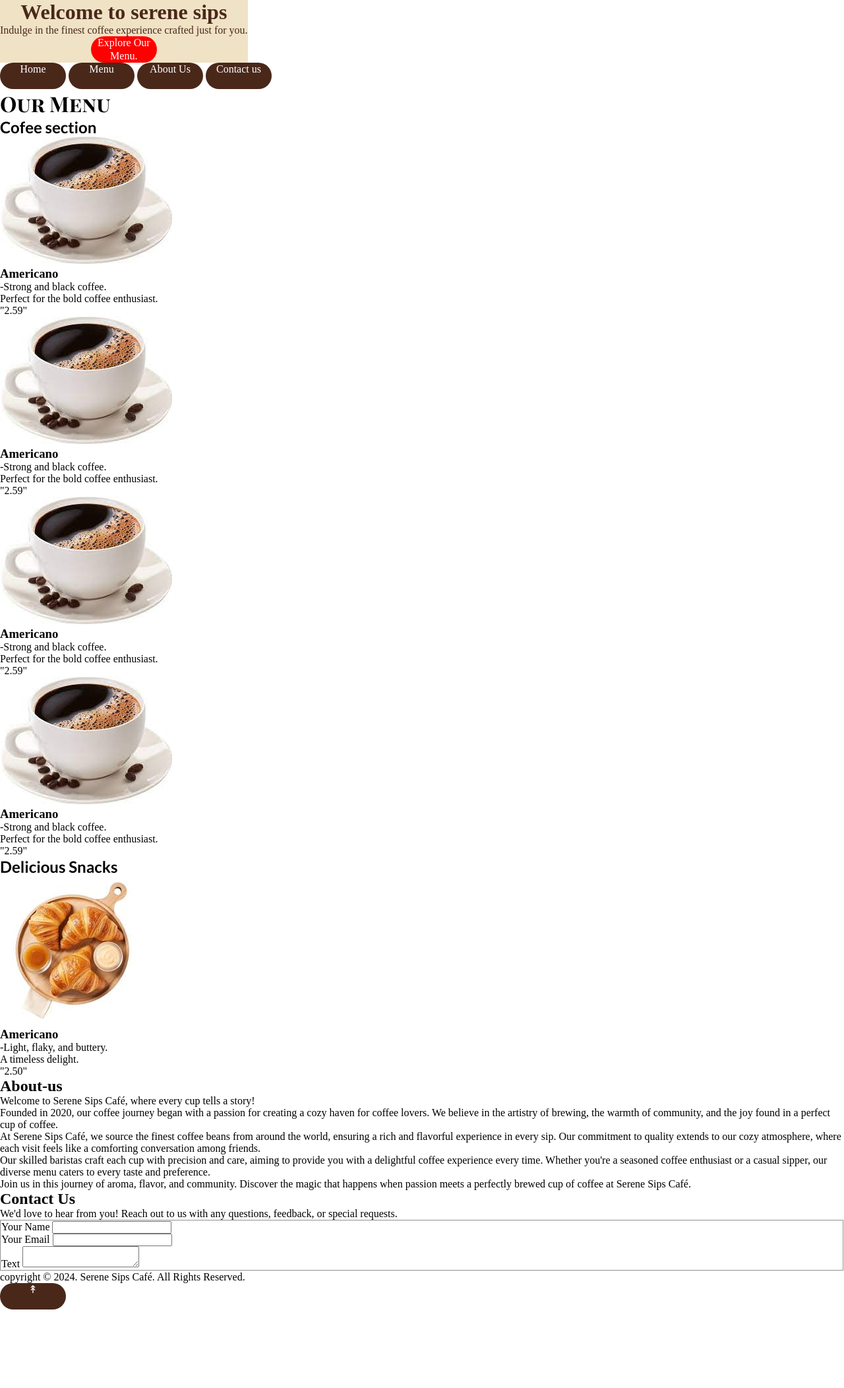
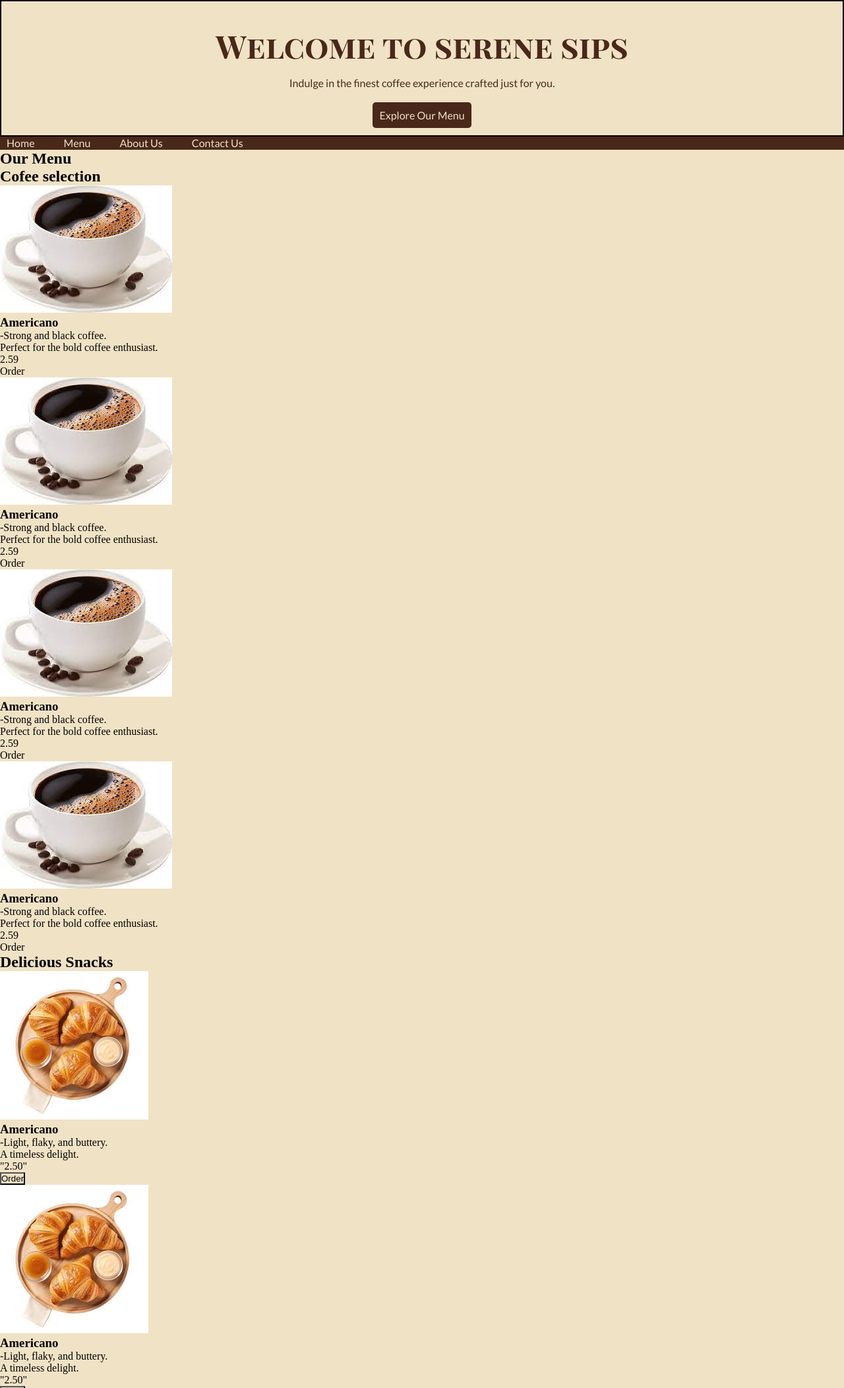
Before and after one commit to Ntnick-22/serene-sips-v1, a plain HTML site: page index.html in a window 1280 px wide. Shown: the top 2104 px of the page at 66% size. Before the commit the page ends 1985 px from the top, so only its background shows below. Drawn offline with Linux system fonts and the light colour scheme.

Commit message:
color and font feautes addedd

```diff
--- a/index.html
+++ b/index.html
@@ -3,87 +3,96 @@
   <head>
     <meta charset="UTF-8" />
     <meta name="viewport" content="width=device-width, initial-scale=1.0" />
-    <link rel="stylesheet" href="style.css" />
-    <link rel="stylesheet" href="images/americano-1.jpeg" />
+    <link
+      rel="shortcut icon"
+      href="images/americano-1.jpeg"
+      type="image/x-icon"
+    />
     <link rel="preconnect" href="https://fonts.googleapis.com" />
     <link rel="preconnect" href="https://fonts.gstatic.com" crossorigin />
     <link
       href="https://fonts.googleapis.com/css2?family=Lato:ital,wght@0,100;0,300;0,400;0,700;0,900;1,100;1,300;1,400;1,700;1,900&family=Playfair+Display+SC:ital,wght@0,400;0,700;0,900;1,400;1,700;1,900&display=swap"
       rel="stylesheet"
     />
+    <link rel="stylesheet" href="style.css" />
     <title>Serene Sips</title>
   </head>
 
   <body>
     <!-- header section-->
     <header id="header">
-      <h1>Welcome to serene sips</h1>
-      <p>Indulge in the finest coffee experience crafted just for you.</p>
-
-      <a id="head-section" href="#our menu">Explore Our Menu.</a> <br />
+      <h1 class="header-font text-secondary">Welcome to serene sips</h1>
+      <p class="body-font text-secondary">
+        Indulge in the finest coffee experience crafted just for you.
+      </p>
+      <a href="#our-menu" class="body-font text-primary bg-secondary"
+        >Explore Our Menu</a
+      >
     </header>
 
-    <div>
-      <nav>
+    <!-- navigation section  -->
+    <nav class="bg-secondary">
       <a href="#">Home</a>
       <a href="#our-menu">Menu</a>
       <a href="#about-us">About Us</a>
-        <a href="#contact-us">Contact us</a>
+      <a href="#contact-us">Contact Us</a>
     </nav>
-    </div>
+
     <!-- our menu -->
-    <h1 id="main-heading">Our Menu</h1>
-    <section id="Coffee Selection">
-      <h2 id="sub-heading">Cofee section</h2>
+    <section id="our-menu">
+      <h1>Our Menu</h1>
+      <div id="menu">
+        <h2>Cofee selection</h2>
 
-      <div class="">
+        <div class="card">
           <img src="images/americano-1.jpeg" alt="" class="card-img-top" />
           <h3 class="card-title">Americano</h3>
           <p class="card-text">
             -Strong and black coffee.<br />
             Perfect for the bold coffee enthusiast. <br />
-          <span class="price">"2.59" </span>
+            <span class="price">2.59 </span>
           </p>
+          <buttton class="btn">Order</buttton>
         </div>
-
-      <div class="">
+        <div class="card">
           <img src="images/americano-1.jpeg" alt="" class="card-img-top" />
-
           <h3 class="card-title">Americano</h3>
           <p class="card-text">
             -Strong and black coffee.<br />
             Perfect for the bold coffee enthusiast. <br />
-          <span class="price">"2.59" </span>
+            <span class="price">2.59 </span>
           </p>
+          <buttton class="btn">Order</buttton>
         </div>
-
-      <div class="">
+        <div class="card">
           <img src="images/americano-1.jpeg" alt="" class="card-img-top" />
-
           <h3 class="card-title">Americano</h3>
           <p class="card-text">
             -Strong and black coffee.<br />
             Perfect for the bold coffee enthusiast. <br />
-          <span class="price">"2.59" </span>
+            <span class="price">2.59 </span>
           </p>
+          <buttton class="btn">Order</buttton>
         </div>
-
-      <div class="">
+        <div class="card">
           <img src="images/americano-1.jpeg" alt="" class="card-img-top" />
-
           <h3 class="card-title">Americano</h3>
           <p class="card-text">
             -Strong and black coffee.<br />
             Perfect for the bold coffee enthusiast. <br />
-          <span class="price">"2.59" </span>
+            <span class="price">2.59 </span>
           </p>
+          <buttton class="btn">Order</buttton>
         </div>
-    </section>
-
-    <section id="delicious-snacks">
-      <h2 id="sub-heading">Delicious Snacks</h2>
-      <div class="">
-        <img src="images/classic croissant.jpeg" alt="" class="card-img-top" />
+      </div>
+      <div id="menu">
+        <h2>Delicious Snacks</h2>
+        <div class="card">
+          <img
+            src="images/classic croissant.jpeg"
+            alt=""
+            class="card-img-top"
+          />
 
           <h3 class="card-title">Americano</h3>
           <p class="card-text">
@@ -91,18 +100,64 @@
             A timeless delight.<br />
             <span class="price">"2.50" </span>
           </p>
+          <button class="btn">Order</button>
+        </div>
+        <div class="card">
+          <img
+            src="images/classic croissant.jpeg"
+            alt=""
+            class="card-img-top"
+          />
+
+          <h3 class="card-title">Americano</h3>
+          <p class="card-text">
+            -Light, flaky, and buttery.<br />
+            A timeless delight.<br />
+            <span class="price">"2.50" </span>
+          </p>
+          <button class="btn">Order</button>
+        </div>
+        <div class="card">
+          <img
+            src="images/classic croissant.jpeg"
+            alt=""
+            class="card-img-top"
+          />
+
+          <h3 class="card-title">Americano</h3>
+          <p class="card-text">
+            -Light, flaky, and buttery.<br />
+            A timeless delight.<br />
+            <span class="price">"2.50" </span>
+          </p>
+          <button class="btn">Order</button>
+        </div>
+        <div class="card">
+          <img
+            src="images/classic croissant.jpeg"
+            alt=""
+            class="card-img-top"
+          />
+
+          <h3 class="card-title">Americano</h3>
+          <p class="card-text">
+            -Light, flaky, and buttery.<br />
+            A timeless delight.<br />
+            <span class="price">"2.50" </span>
+          </p>
+          <button class="btn">Order</button>
+        </div>
       </div>
     </section>
 
     <!-- about us -->
     <section id="about-us">
-      <h1>About-us</h1>
-      <div>
+      <h1 class="text-secondary header-font">About Us</h1>
       <p>Welcome to Serene Sips Café, where every cup tells a story!</p>
       <p>
-          Founded in 2020, our coffee journey began with a passion for creating
-          a cozy haven for coffee lovers. We believe in the artistry of brewing,
-          the warmth of community, and the joy found in a perfect cup of coffee.
+        Founded in 2020, our coffee journey began with a passion for creating a
+        cozy haven for coffee lovers. We believe in the artistry of brewing, the
+        warmth of community, and the joy found in a perfect cup of coffee.
       </p>
       <p>
         At Serene Sips Café, we source the finest coffee beans from around the
@@ -113,26 +168,24 @@
       <p>
         Our skilled baristas craft each cup with precision and care, aiming to
         provide you with a delightful coffee experience every time. Whether
-          you're a seasoned coffee enthusiast or a casual sipper, our diverse
-          menu caters to every taste and preference.
+        you're a seasoned coffee enthusiast or a casual sipper, our diverse menu
+        caters to every taste and preference.
       </p>
       <p>
         Join us in this journey of aroma, flavor, and community. Discover the
         magic that happens when passion meets a perfectly brewed cup of coffee
         at Serene Sips Café.
       </p>
-      </div>
     </section>
 
     <!-- contact-us -->
     <section id="contact-us">
-      <h1>Contact Us</h1>
+      <h1 class="text-secondary header-font">Contact Us</h1>
       <p>
         We'd love to hear from you! Reach out to us with any questions,
         feedback, or special requests.
       </p>
       <form action="">
-        <fieldset>
         <div>
           <label for="">Your Name</label>
           <input type="text" />
@@ -144,10 +197,9 @@
         </div>
 
         <div>
-            <label for="">Text</label>
+          <label for="">Message</label>
           <textarea name="" id=""></textarea>
         </div>
-        </fieldset>
       </form>
     </section>
 
--- a/style.css
+++ b/style.css
@@ -1,46 +1,78 @@
 * {
+  padding: 0;
   margin: 0;
-  padding: 0;
   box-sizing: border-box;
+  background-color: #f0e2c5;
+}
+.bg-primary {
+  background-color: #f0e2c5;
 }
 
-#header,
-#p {
-  background-color: #f0e2c5;
+.bg-secondary {
+  background-color: #49281a;
+}
+.text-primary {
+  color: #f0e2c5;
+}
+.text-secondary {
   color: #49281a;
-  text-align: center;
-  display: inline-block;
+}
+.header-font {
+  font-family: "Playfair Display SC", serif;
+}
+.body-font {
+  font-family: "Lato", serif;
 }
 
-#main-heading {
-  font-family: "Playfair Display SC", serif;
+#header {
+  border: 2px solid #000;
+  text-align: center;
+  padding: 20px 0;
 }
 
-#sub-heading {
-  font-family: "Lato", serif;
-}
-a {
-  background-color: #49281a;
-  color: white;
-  width: 100px;
-  height: 40px;
-
-  line-height: 20px;
-  display: inline-block;
-  text-align: center;
-  text-decoration: none;
-  border-radius: 20px;
+#header h1 {
+  padding: 15px 0;
+  font-size: 3rem;
 }
 
-#head-section {
-  background-color: red;
-  color: white;
-  width: 100px;
-  height: 40px;
+#header p {
+  padding-bottom: 20px;
+  margin-bottom: 10px;
+}
 
-  line-height: 20px;
-  display: inline-block;
-  text-align: center;
+#header a {
   text-decoration: none;
-  border-radius: 20px;
+  padding: 10px;
+  border-radius: 5px;
 }
+
+nav a {
+  background-color: #49281a;
+  color: #f0e2c5;
+  text-decoration: 0;
+  padding: 0 10px;
+  font-family: "Lato", serif;
+  margin-right: 20px;
+}
+nav a:hover {
+  border-bottom: 2px solid#f0e2c5;
+}
+
+#about-us,
+#contact-us {
+  border: 2px solid #000;
+  padding: 20px 0;
+}
+
+#about-us h1,
+#contact-us h1 {
+  padding-left: 10px;
+}
+
+#about-us p,
+#contact-us p {
+  font-family: lato, serif;
+  text-align: justify;
+  padding: 10px;
+  line-height: 1.5em;
+}
--- /dev/null
+++ b/test.css
@@ -0,0 +1,46 @@
+* {
+  margin: 0;
+  padding: 0;
+  box-sizing: border-box;
+}
+
+#header,
+#p {
+  background-color: #f0e2c5;
+  color: #49281a;
+  text-align: center;
+  display: inline-block;
+}
+
+#main-heading {
+  font-family: "Playfair Display SC", serif;
+}
+
+#sub-heading {
+  font-family: "Lato", serif;
+}
+a {
+  background-color: #49281a;
+  color: white;
+  width: 100px;
+  height: 40px;
+
+  line-height: 20px;
+  display: inline-block;
+  text-align: center;
+  text-decoration: none;
+  border-radius: 20px;
+}
+
+#head-section {
+  background-color: red;
+  color: white;
+  width: 100px;
+  height: 40px;
+
+  line-height: 20px;
+  display: inline-block;
+  text-align: center;
+  text-decoration: none;
+  border-radius: 20px;
+}
```
Lines whose indentation alone changed are shown as unchanged.
